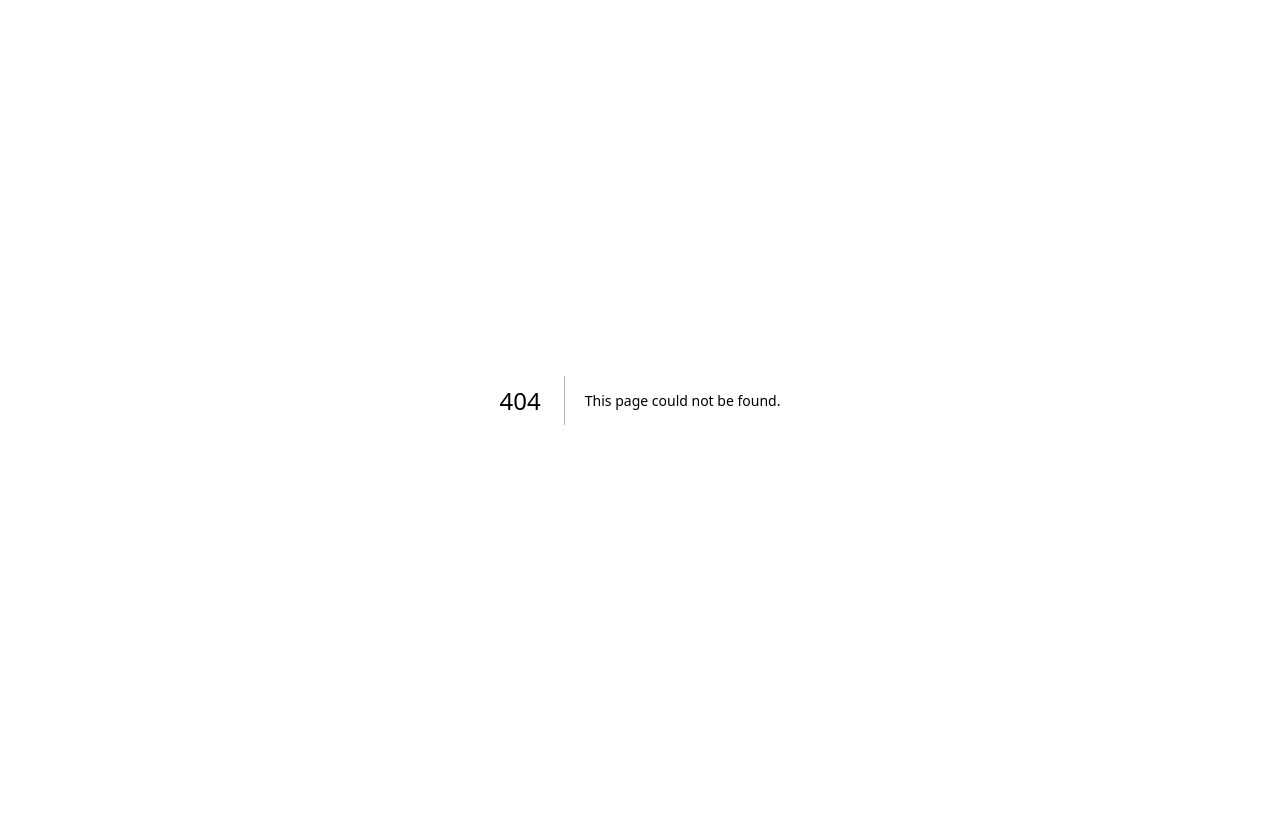
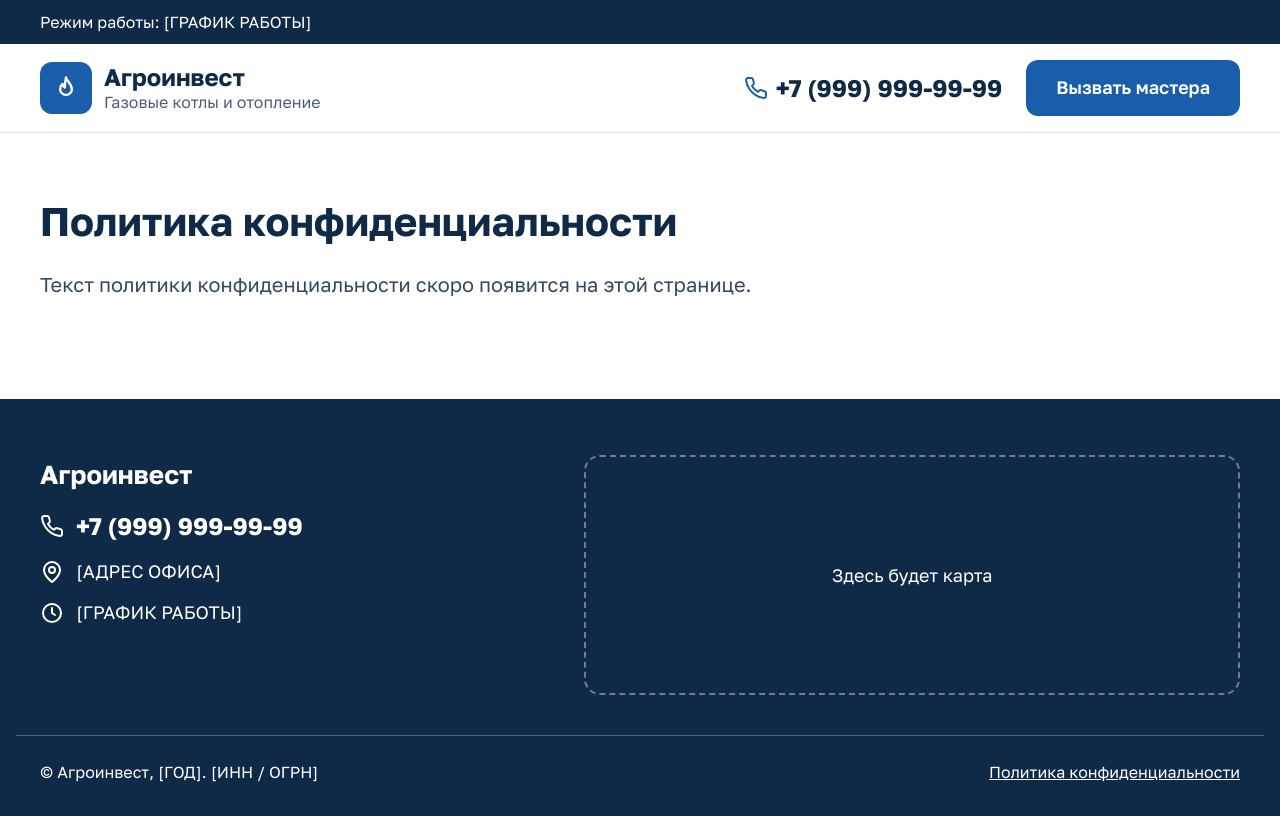
Before and after one commit to romaniuum/agroinvest, a Next.js app: page /privacy in a window 1280 px wide. Before the commit this address had no page. Built offline with nearby package versions, Linux system fonts and the light colour scheme.

Commit message:
Добавить страницу политики и страницу 404

```diff
--- /dev/null
+++ b/src/app/(site)/privacy/page.tsx
@@ -0,0 +1,21 @@
+import type { Metadata } from "next";
+import ui from "@/components/ui.module.css";
+import s from "@/components/TextPage.module.css";
+
+export const metadata: Metadata = {
+  title: "Политика конфиденциальности — Агроинвест",
+};
+
+export default function PrivacyPage() {
+  return (
+    <section className={s.page}>
+      <div className={ui.container}>
+        <h1 className={s.title}>Политика конфиденциальности</h1>
+        {/* Заглушка: текст политики предоставит заказчик */}
+        <p className={s.text}>
+          Текст политики конфиденциальности скоро появится на этой странице.
+        </p>
+      </div>
+    </section>
+  );
+}
--- /dev/null
+++ b/src/components/TextPage.module.css
@@ -0,0 +1,67 @@
+.page {
+  padding: 64px 0 80px;
+}
+
+.title {
+  margin-bottom: 24px;
+  color: var(--navy);
+  font-size: 40px;
+  font-weight: 700;
+  line-height: 1.2;
+}
+
+.text {
+  max-width: 760px;
+  margin-bottom: 20px;
+  font-size: 20px;
+}
+
+.phone {
+  display: inline-flex;
+  align-items: center;
+  gap: 10px;
+  margin-bottom: 32px;
+  color: var(--navy);
+  font-size: 30px;
+  font-weight: 700;
+  text-decoration: none;
+}
+
+.phone svg {
+  color: var(--blue);
+}
+
+.phone:focus-visible {
+  outline: 3px solid var(--navy);
+  outline-offset: 4px;
+  border-radius: 8px;
+}
+
+.buttons {
+  display: flex;
+  flex-wrap: wrap;
+  gap: 16px;
+}
+
+@media (max-width: 760px) {
+  .page {
+    padding: 40px 0 48px;
+  }
+
+  .title {
+    font-size: 26px;
+  }
+
+  .text {
+    font-size: 18px;
+  }
+
+  .phone {
+    font-size: 24px;
+  }
+
+  .buttons {
+    flex-direction: column;
+    gap: 12px;
+  }
+}
```
Also changed, not shown: src/app/not-found.tsx (added, +31 -0 lines).
